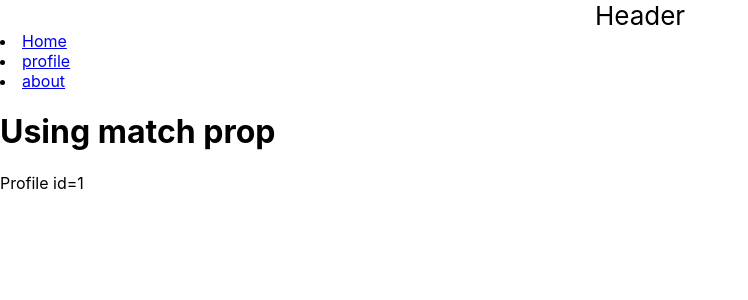
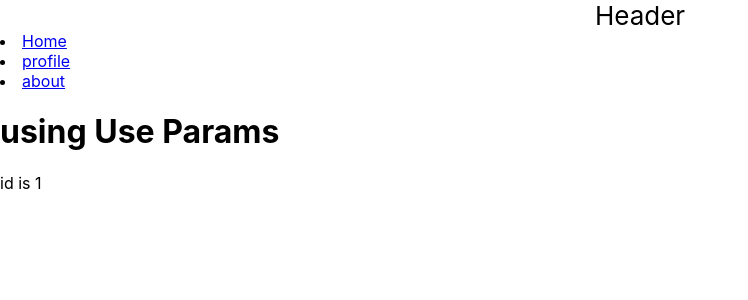
Before and after one commit to ArnabChatterjee20k/React, a React (Create React App) app in the folder tutorial/react routing/routing/: page /profile/1 in a window 1280 px wide. Shown: the top 300 px of the page, without its empty margins (0-748 px from the left). Built offline with nearby package versions, Linux system fonts and the light colour scheme.

Commit message:
used useParams to get params

```diff
--- a/tutorial/react routing/routing/src/components/Profile.jsx
+++ b/tutorial/react routing/routing/src/components/Profile.jsx
@@ -1,10 +1,12 @@
+import { useParams } from "react-router-dom"
+
 function Profile({match}) {
-  console.log(match) // we cant use it directly in the jsx as it will give error as Objects are not valid as a React child
+  console.log(useParams())
   return (
     <>
       <div>
-        <h1>Using match prop</h1>
-        Profile id={match.params.id}
+        <h1>using Use Params</h1>
+        id is {useParams().id}
       </div>
     </>
   )
```
